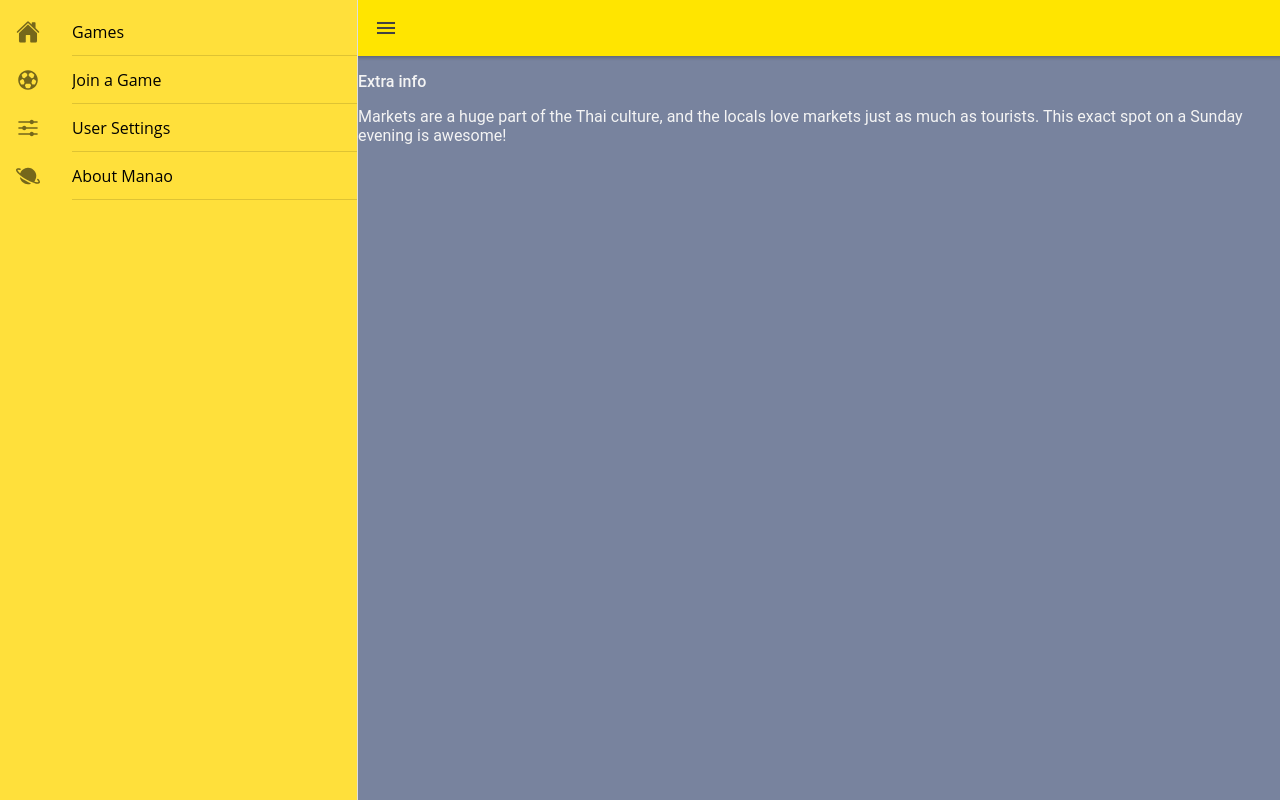
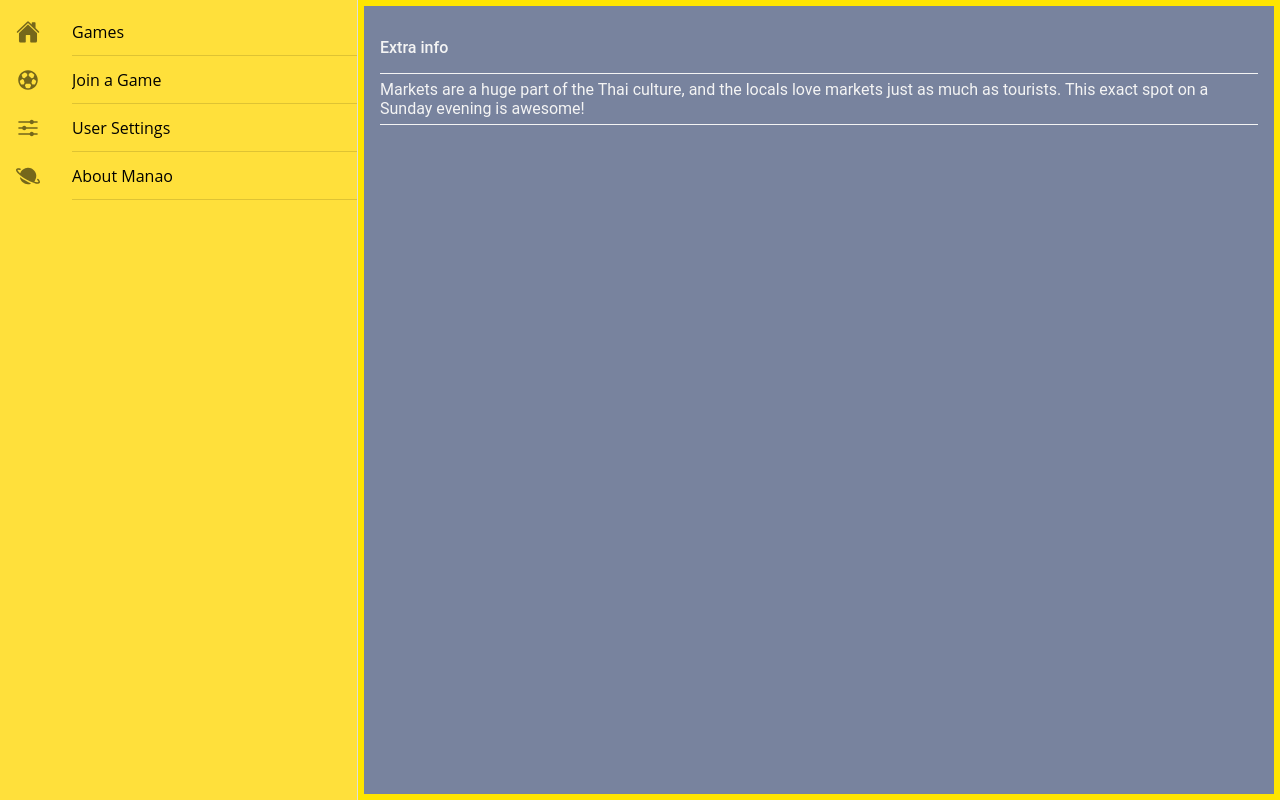
Before and after one commit to lydialawli/manao-ionic, a React (Create React App) app: page /quiz in a window 1280 px wide. Built offline with nearby package versions, Linux system fonts and the light colour scheme; the HTML template or start-up script is replaced by a standard one; a web font is replaced by a local one.

Commit message:
extra info added

```diff
--- a/src/pages/Quiz.jsx
+++ b/src/pages/Quiz.jsx
@@ -1,4 +1,4 @@
-import { IonButtons, IonContent, IonHeader, IonIcon, IonItem, IonList, IonMenuButton, IonPage, IonTitle, IonToolbar,IonText } from '@ionic/react';
+import { IonButtons, IonContent, IonHeader, IonIcon, IonItem, IonList, IonMenuButton, IonPage, IonTitle, IonToolbar, IonText } from '@ionic/react';
 import { flask, football, paperPlane, wifi } from 'ionicons/icons';
 import React from 'react';
 import '../styles/quiz.css';
@@ -8,22 +8,25 @@ class Quiz extends React.Component {
     render() {
         return (
             <IonPage>
-        <IonHeader attribute="translucent">
+                {/* <IonButtons slot="start">
+                    <IonMenuButton />
+                </IonButtons>
+                <IonHeader className="playMenu"  attribute="translucent">
           <IonToolbar className="playMenu">
             <IonButtons slot="start">
               <IonMenuButton />
             </IonButtons>
           </IonToolbar>
-        </IonHeader>
+        </IonHeader> */}
 
-        <IonContent className="quizMain">
-          <IonText className="description">
+                <IonContent className="quizMain  ion-padding">
+                    <div className="extraInfo">
                         <h6>Extra info</h6>
-            <p>
+                        <p  className="description" >
                             Markets are a huge part of the Thai culture, and the locals love markets just as much as tourists.
                 This exact spot on a Sunday evening is awesome!
                         </p>
-          </IonText>
+                    </div>
                 </IonContent>
             </IonPage >
         )
--- a/src/styles/quiz.css
+++ b/src/styles/quiz.css
@@ -1,10 +1,6 @@
 .quizMain {
     --background:#78839E;
-    --border-color: #FFE500;
-	--border-width: 4px;
-    --border-radius: 50px;
-    --margin-left: 20px;
-	--margin-right: 20px;
+	border: 6px solid #FFE500;
 }
 
 .playMenu {
@@ -13,10 +9,13 @@
     --max-width: 20px;
 }
 
-.description {
+.extraInfo {
     color: #F4F4F4;
 }
 
-/* ion-toolbar, ion-header {
-    --min-width: 48px;
-   } */
+.description {
+    border-top: 1px solid #F4F4F4;
+    border-bottom: 1px solid #F4F4F4;
+    padding-top: 6px;
+    padding-bottom: 6px;
+}
```
Lines whose indentation alone changed are shown as unchanged.
